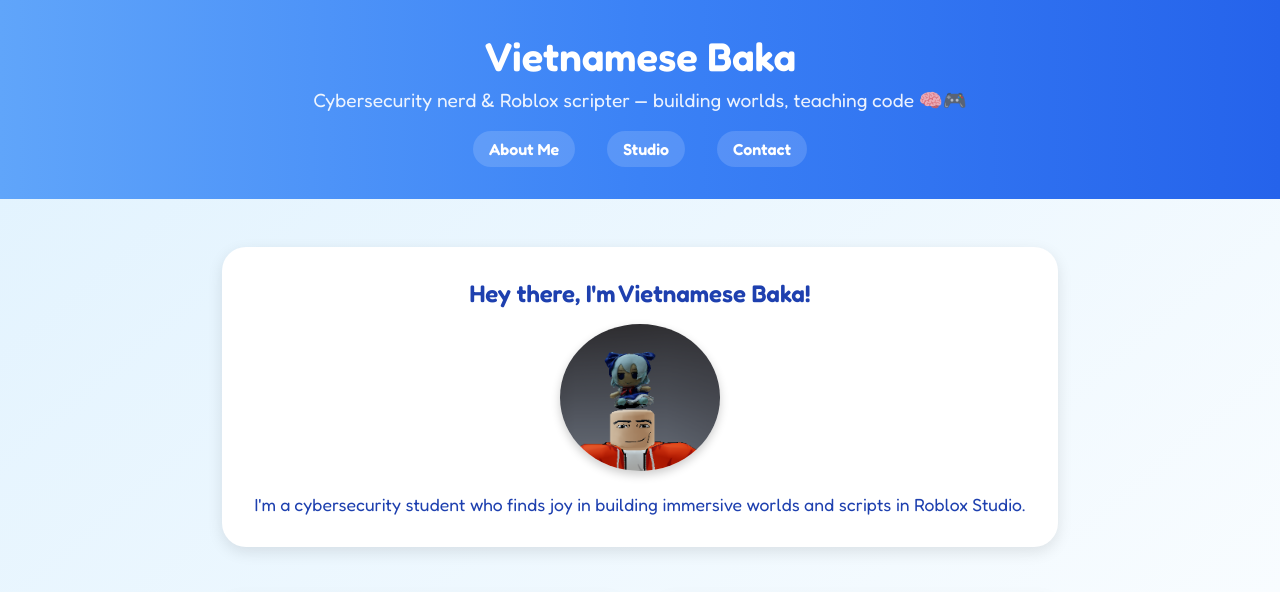
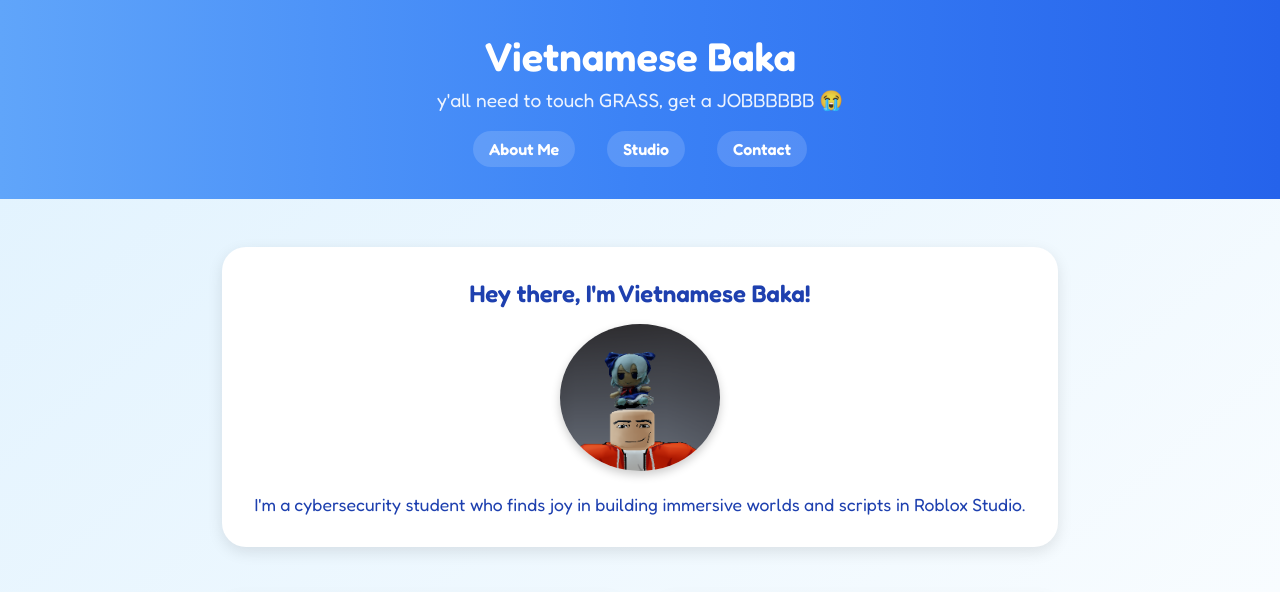
Before and after one commit to realOSAKER/realosaker.github.io, a plain HTML site: page index.html in a window 1280 px wide. Shown: the top 592 px of the page. Drawn offline with Linux system fonts and the light colour scheme.

Commit message:
Update index.html

```diff
--- a/index.html
+++ b/index.html
@@ -153,7 +153,7 @@
 <body>
   <header>
     <h1>Vietnamese Baka</h1>
-    <p>Cybersecurity nerd & Roblox scripter — building worlds, teaching code 🧠🎮</p>
+    <p>y'all need to touch GRASS, get a JOBBBBBB 😭</p>
     <nav>
       <a href="index.html">About Me</a>
       <a href="/studio">Studio</a>
```
